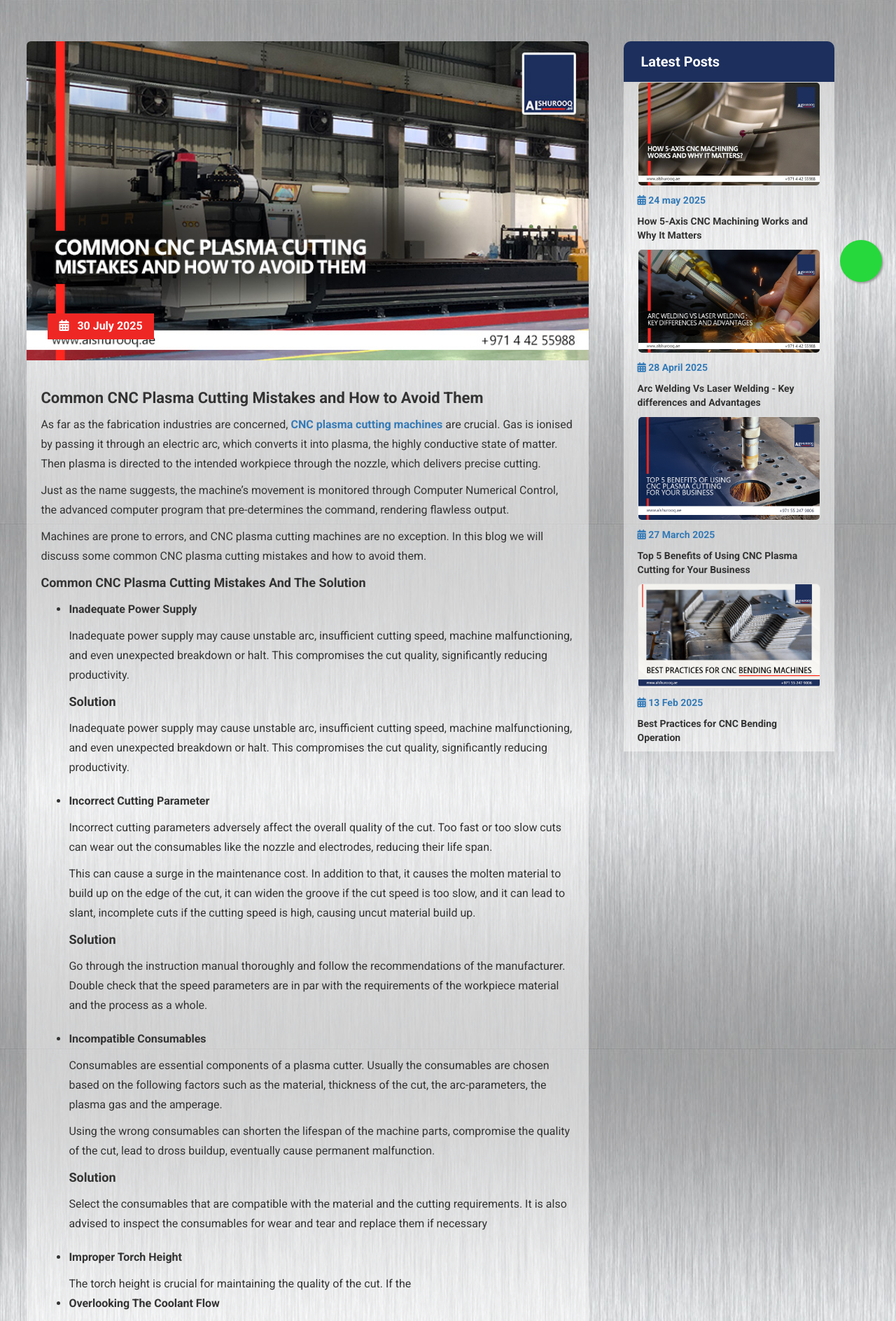
After one commit to saneshps/alshurooq-new, a PHP site: page /common-cnc-plasma-cutting-mistakes-and-how-to-avoid-them.php in a window 1280 px wide. The commit adds this page. Shown: the part 555-2443 px from the top of the page at 70% size. Run offline with PHP 8.4, Linux system fonts and the light colour scheme; some libraries are stand-ins or nearby versions; some web fonts are replaced.

Commit message:
blog-added

```diff
--- /dev/null
+++ b/common-cnc-plasma-cutting-mistakes-and-how-to-avoid-them.php
@@ -0,0 +1,257 @@
+<!DOCTYPE html>
+<html lang="en">
+
+<head>
+
+  <title> Common CNC Plasma Cutting Mistakes & How to Avoid Them | Al Shurooq
+ </title>
+  <link rel="shortcut icon" href="img/favicon.png">
+  <meta charset="utf-8">
+  <meta name="keywords" content="">
+  <meta name="viewport" content="width=device-width, initial-scale=1">
+  <meta name="description" content="Avoid costly errors in CNC plasma cutting with Al Shurooq’s expert tips. Learn the most common mistakes, how to prevent them, and boost your cutting precision and productivity.">
+  <link rel="canonical" href="https://alshurooq.ae/common-cnc-plasma-cutting-mistakes-and-how-to-avoid-them.php">
+  <!-- Og -->
+  <meta property="og:title" content="Common CNC Plasma Cutting Mistakes & How to Avoid Them | Al Shurooq" />
+  <meta property="og:type" content="article" />
+  <meta property="og:image" content="https://alshurooq.ae/img/blog/common-cnc-plasma-cutting-mistakes-and-how-to-avoid-them.jpg" />
+  <meta property="og:url" content="https://alshurooq.ae/common-cnc-plasma-cutting-mistakes-and-how-to-avoid-them.php" />
+  <meta property="og:description" content="Avoid costly errors in CNC plasma cutting with Al Shurooq’s expert tips. Learn the most common mistakes, how to prevent them, and boost your cutting precision and productivity." />
+  <!-- Og -->
+  <!-- og linkedin -->
+  <meta name="linkedin:title" content="Common CNC Plasma Cutting Mistakes & How to Avoid Them | Al Shurooq">
+  <meta name="linkedin:type" content="article" />
+  <meta name="linkedin:image" content="https://alshurooq.ae/img/blog/common-cnc-plasma-cutting-mistakes-and-how-to-avoid-them.jpg" />
+  <meta name="linkedin:url" content="https://alshurooq.ae/common-cnc-plasma-cutting-mistakes-and-how-to-avoid-them.php" />
+  <meta name="linkedin:description" content="Avoid costly errors in CNC plasma cutting with Al Shurooq’s expert tips. Learn the most common mistakes, how to prevent them, and boost your cutting precision and productivity." />
+  <!-- og linkedin -->
+
+  <!--  Developed by - bigleap -->
+
+  <!--***************************************-->
+  <link rel="stylesheet" href="css/bootstrap.min.css">
+  <link rel="stylesheet" href="css/alshurooq.css">
+  <link rel="stylesheet" href="css/blog.css">
+  <link rel="stylesheet" href="css/news-feeds.css">
+  <link rel="stylesheet" href="css/menu.css">
+  <link rel="stylesheet" href="css/testim.css">
+  <link rel="stylesheet" href="css/resp.css">
+
+  <!-- blog -->
+  <link rel="stylesheet" href="https://cdnjs.cloudflare.com/ajax/libs/owl-carousel/1.3.3/owl.carousel.min.css">
+  <!-- blog -->
+  <link rel="stylesheet" href="https://cdnjs.cloudflare.com/ajax/libs/font-awesome/6.1.1/css/all.min.css" />
+  <!--***************************************-->
+
+
+
+  <?php include 'google_analytics.php'; ?>
+</head>
+
+<body>
+  <div class="whatssap"></div>
+
+  <a href="https://api.whatsapp.com/send?phone=+971508993781&text=Hey%20there!%20I%20woud%20like%20to%20know%20more%20about%20your%20products." class="float" target="_blank">
+    <i class="demo-icon icon-whatsapp sapp">&#xf232;</i>
+  </a>
+
+  <!-- header -->
+  <?php $page = 'blogs';
+  include 'header-sub.php'; ?>
+
+  <!-- banner -->
+  <section id="banner-ab">
+
+    <div class="ban-cap">
+      <h2>Blogs</h2>
+      <a href="index.php">HOME</a><span> / </span><a href="" class="act">Blogs</a>
+    </div>
+
+  </section>
+
+  <link rel="stylesheet" type="text/css" href="css/owl.carousel.min.css">
+
+  <section id="newsfeeds">
+    <div class="container-fluid">
+      <div class="row">
+        <div class="col-lg-8 col-md-8 p-0">
+          <div class="blog-details-box">
+            <div class="blog-details-image">
+              <img src="img/blog/common-cnc-plasma-cutting-mistakes-and-how-to-avoid-them.jpg" alt="blog">
+              <div class="blog-date">
+                <a> <i class="fas fa-calendar-alt"></i> 30 July 2025 </a>
+              </div>
+            </div>
+
+            <div class="blog-details-box-content">
+              <h1> Common CNC Plasma Cutting Mistakes and How to Avoid Them
+              </h1>
+
+
+              <p> As far as the fabrication industries are concerned,
+                 <a href="https://alshurooq.ae/cnc-plasma-cutting.php" target="_blank">
+                  CNC plasma cutting machines </a>  are crucial.
+                 Gas is ionised by passing it through an electric arc, which converts it into plasma, the highly conductive state of matter.
+                Then plasma is directed to the intended workpiece through the nozzle, which delivers precise cutting.
+
+              </p>
+              <p>Just as the name suggests, the machine’s movement is monitored through Computer Numerical Control,
+                 the advanced computer program that pre-determines the command, rendering flawless output.
+              </p>
+              <p>
+                  Machines are prone to errors, and CNC plasma cutting machines are no exception. In this blog we will discuss some common CNC plasma cutting mistakes and how to avoid them. </p>
+
+                  <h4> Common CNC Plasma Cutting Mistakes And The Solution</h4>
+
+                  <ul>
+                <li><b> Inadequate Power Supply</li>
+                <p> Inadequate power supply may cause unstable arc, insufficient cutting speed, machine malfunctioning,
+                   and even unexpected breakdown or halt. This compromises the cut quality, significantly reducing productivity. </p>
+
+                   <h4> Solution</h4>
+                     <p> Inadequate power supply may cause unstable arc, insufficient cutting speed, machine malfunctioning,
+                   and even unexpected breakdown or halt. This compromises the cut quality, significantly reducing productivity. </p>
+               <br>
+
+                <li><b> Incorrect Cutting Parameter</li>
+                <p> Incorrect cutting parameters adversely affect the overall quality of the cut.
+                   Too fast or too slow cuts can wear out the consumables like the nozzle and electrodes, reducing their life span. </p>
+
+                   <p> This can cause a surge in the maintenance cost. In addition to that, it causes the molten material to build up on the edge of the cut, it can widen the groove if the cut
+                     speed is too slow, and it can lead to slant, incomplete cuts if the cutting speed is high, causing uncut material build up.  </p>
+
+                   <h4> Solution</h4>
+                     <p> Go through the instruction manual thoroughly and follow the recommendations of the manufacturer. Double check that the
+                      speed parameters are in par with the requirements of the workpiece material and the process as a whole. </p>
+
+                  <br>
+                <li><b> Incompatible Consumables </li>
+                <p> Consumables are essential components of a plasma cutter. Usually the consumables are chosen based on the following factors such as
+                  the material, thickness of the cut, the arc-parameters, the plasma gas and the amperage.  </p>
+
+                  <p>Using the wrong consumables can shorten the lifespan of the
+                     machine parts, compromise the quality of the cut, lead to dross buildup, eventually cause permanent malfunction. </p>
+
+                   <h4> Solution</h4>
+                     <p> Select the consumables that are compatible with the material and the cutting requirements.
+                       It is also advised to inspect the consumables for wear and tear and replace them if necessary </p><br>
+
+                <li><b> Improper Torch Height</li>
+                <p> The torch height is crucial for maintaining the quality of the cut. If the
+                <li><b>Overlooking The Coolant Flow</li>
+                <p> Specific CNC plasma cutting machines feature coolants. Overlooking the coolant level can cause the machine parts and consumables to overheat,
+                  damaging them permanently. This can also cause the torch to overheat, resulting in its complete damage, causing the system to come to a halt.  </p>
+
+                   <h4> Solution</h4>
+                     <p> Regularly inspect the coolant levels. Also, check for the gas flow and pressure along with that.  </p>
+               <br>
+
+                <li><b> Arc Stretching</li>
+                <p>Arc stretching happens when the plasma arc extends beyond the cutting distance,
+                   affecting the quality of the cut and damaging the consumables like the nozzle.  </p>
+
+                   <h4> Solution</h4>
+                     <p> Ensure that the start and end points of the cutting arc are accurately programmed.
+                      Before initiating the cutting arc, make sure that the nozzle is aligned correct.  </p>
+               <br>
+
+                <li><b>Skipping Regular Maintenance </li>
+                <p> No matter how advanced the machine is, if regular maintenance is not followed,
+                  it is bound to affect the efficiency and overall productivity. </p>
+
+                   <h4> Solution</h4>
+                     <p> Schedule a regular maintenance routine for the CNC plasma cutting machine.
+                       Inspect the consumables for wear and tear, clean any dirt and residue left after the cutting process,
+                      clean the torch and cutting table, check for the air supply and update the CNC software. </p>
+
+                      <p> CNC plasma cutting machines are known for their precision and flawless cutting of the workpiece.
+                        Being mindful of the above-discussed mistakes and taking
+                         the necessary precautions will help to reduce errors, extend the lifespan of the machine and maintain consistent results. </p>
+
+                      <p> <a href="https://alshurooq.ae" target="_blank">
+                  Al Shurooq </a>  industries offer top-tier CNC plasma cutting services that guarantee flawless cutting across a wide range of metals.
+                         With advanced CNC machines and skilled technicians, we ensure that you get accurate and precise output.  </p>
+
+              </ul>
+
+
+
+
+            </div>
+          </div>
+        </div>
+
+        <div class=" col-lg-4 col-md-4 p-0">
+          <div class="latest-box-area">
+            <h2> Latest Posts </h2>
+
+            <div class="latest-box">
+              <img src="img/blog/how-5-axis-cnc-machining-works-and-why-it-matters.jpg" alt="blog">
+              <div class="latest-content">
+                <a href="how-5-axis-cnc-machining-works-and-why-it-matters.php"> <i class="fas fa-calendar-alt"></i> 24 may 2025 </a>
+                <h5> <a href="how-5-axis-cnc-machining-works-and-why-it-matters.php"> How 5-Axis CNC Machining Works and Why It Matters </a> </h5>
+              </div>
+            </div>
+
+            <div class="latest-box">
+              <img src="img/blog/laser-welding-vs-traditional-welding-key-differences-and-advantages.jpg" alt="blog">
+              <div class="latest-content">
+                <a href="arc-welding-vs-laser-welding-key-differences.php"> <i class="fas fa-calendar-alt"></i> 28 April 2025 </a>
+                <h5> <a href="arc-welding-vs-laser-welding-key-differences.php"> Arc Welding Vs Laser Welding - Key differences and Advantages </a> </h5>
+              </div>
+            </div>
+
+            <div class="latest-box">
+              <img src="img/blog/top-5-benefits-of-using-cnc-plasma-cutting-for-your-business.jpg" alt="blog">
+              <div class="latest-content">
+                <a href="top-5-benefits-of-using-cnc-plasma-cutting-for-your-business.php"> <i class="fas fa-calendar-alt"></i> 27 March 2025 </a>
+                <h5> <a href="top-5-benefits-of-using-cnc-plasma-cutting-for-your-business.php"> Top 5 Benefits of Using CNC Plasma Cutting for Your Business </a> </h5>
+              </div>
+            </div>
+
+            <div class="latest-box">
+              <img src="img/blog/best-practices-for-cnc-bending-machines.jpg" alt="blog">
+              <div class="latest-content">
+                <a href="best-practices-for-cnc-bending-operation.php"> <i class="fas fa-calendar-alt"></i> 13 Feb 2025 </a>
+                <h5> <a href="best-practices-for-cnc-bending-operation.php"> Best Practices for CNC Bending Operation </a> </h5>
+              </div>
+            </div>
+
+
+          </div>
+
+        </div>
+
+      </div>
+    </div>
+
+  </section>
+
+
+
+
+  <!-- <script type="text/javascript" src="https://code.jquery.com/jquery-1.12.0.min.js"></script>
+  <script type="text/javascript" src="https://cdnjs.cloudflare.com/ajax/libs/owl-carousel/1.3.3/owl.carousel.min.js"></script>
+  <script>
+    $(document).ready(function() {
+      $("#news-slider").owlCarousel({
+        items: 3,
+        itemsDesktop: [1199, 2],
+        itemsDesktopSmall: [980, 2],
+        itemsMobile: [600, 1],
+        navigation: false,
+        pagination: false,
+        autoPlay: true
+      });
+    });
+  </script> -->
+
+  <!-- footer -->
+  <?php include 'footer.php'; ?>
+
+
+  <script type="text/javascript" src="js/alshurooqModules.js"></script>
+
+</body>
+
+</html>
```
Also changed, not shown: blogs.php (+27 -0 lines), index.php (+22 -22 lines), img/blog/common-cnc-plasma-cutting-mistakes-and-how-to-avoid-them.jpg (added).
